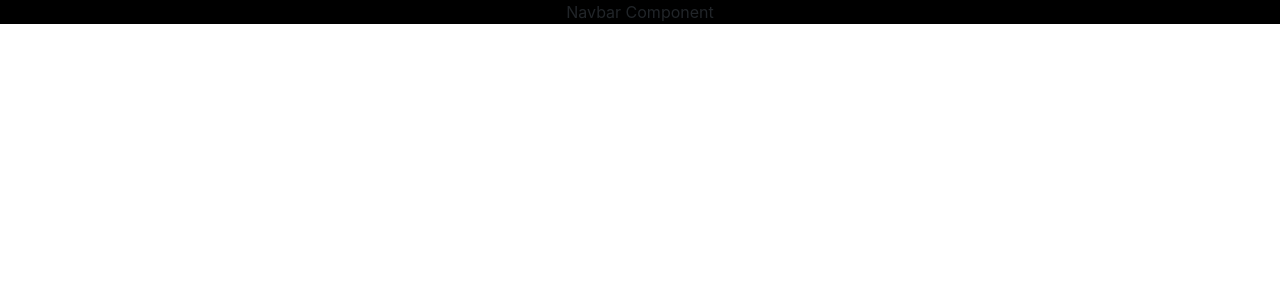
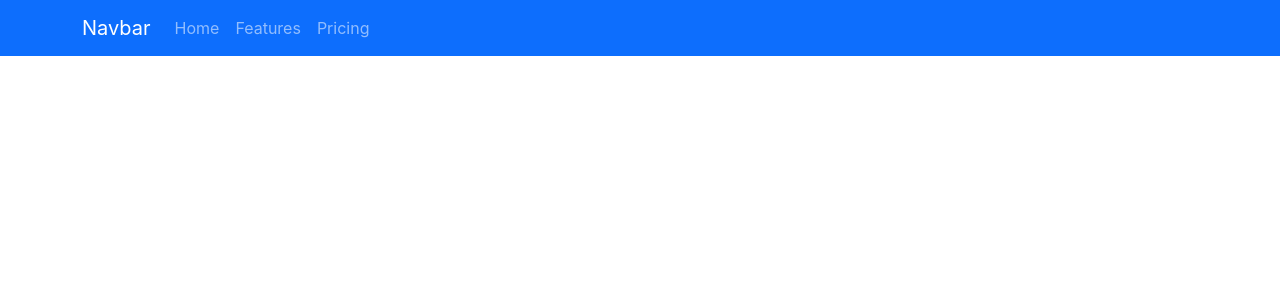
Before and after one commit to lahcen13/jobBoard, a React (Create React App) app in the folder job-board-front/: page / in a window 1280 px wide. Shown: the top 300 px of the page. Built offline with nearby package versions, Linux system fonts and the light colour scheme.

Commit message:
fix(.gitignore)

```diff
--- a/job-board-front/src/App.js
+++ b/job-board-front/src/App.js
@@ -1,6 +1,5 @@
 import logo from './logo.svg';
 import './App.css';
-
 import Navbar from './components/Navbar/Navbar';
 
 
--- a/job-board-front/src/components/Navbar/Navbar.tsx
+++ b/job-board-front/src/components/Navbar/Navbar.tsx
@@ -1,10 +1,24 @@
 import React from 'react';
 import './Navbar.css';
+import Navv from 'react-bootstrap/Navbar';
+import Container from 'react-bootstrap/Container';
+import Nav from 'react-bootstrap/Nav';
+
 
 const Navbar = () => (
   <div className="Navbar">
-    Navbar Component
+    <Navv bg="primary" variant="dark">
+      <Container>
+        <Navv.Brand href="#home">Navbar</Navv.Brand>
+        <Nav className="me-auto">
+          <Nav.Link href="#home">Home</Nav.Link>
+          <Nav.Link href="#features">Features</Nav.Link>
+          <Nav.Link href="#pricing">Pricing</Nav.Link>
+        </Nav>
+      </Container>
+    </Navv>
   </div>
+
 );
 
 export default Navbar;
```
Also changed, not shown: 1 other file (tests, documents, lock files or other folders).
